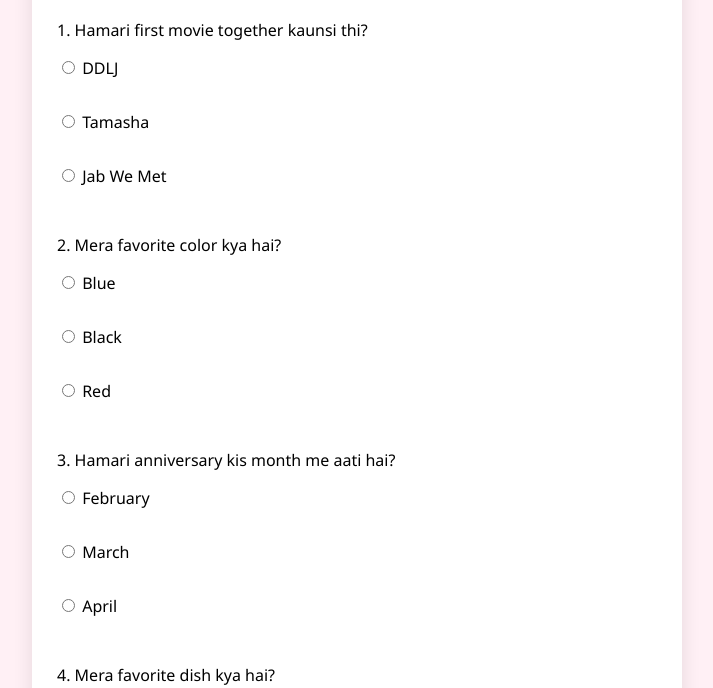
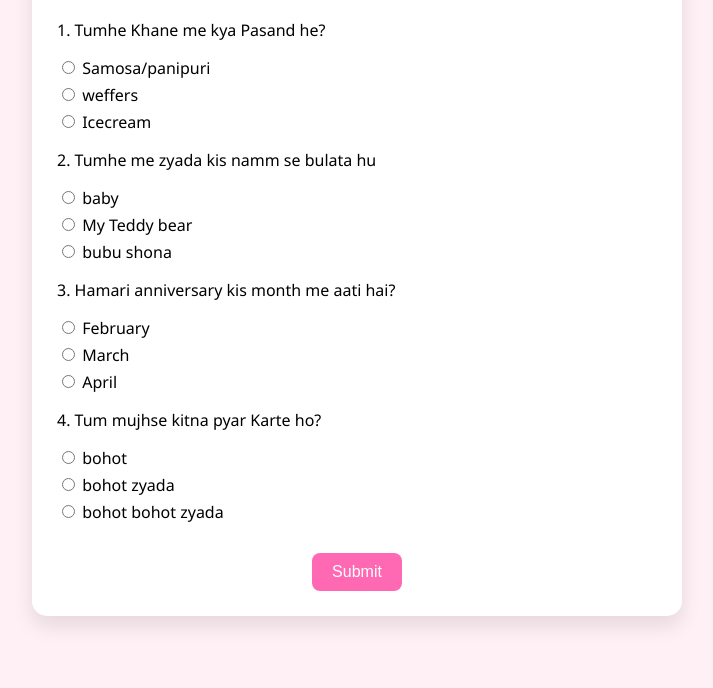
Before and after one commit to SalmanBhagat/surprise, a plain HTML site: page index.html in a window 1280 px wide. Shown: the part 112-800 px from the top of the page, without its empty margins (283-996 px from the left). Drawn offline with Linux system fonts and the light colour scheme.

Commit message:
update code

```diff
--- a/index.html
+++ b/index.html
@@ -12,31 +12,31 @@
 
     <form id="quizForm">
       <div class="question">
-        <p>1. Hamari first movie together kaunsi thi?</p>
-        <label><input type="radio" name="q1" value="a" /> DDLJ</label><br>
-        <label><input type="radio" name="q1" value="b" /> Tamasha</label><br>
-        <label><input type="radio" name="q1" value="c" /> Jab We Met</label><br>
+        <p>1. Tumhe Khane me kya Pasand he?</p>
+        <label><input type="radio" name="q1" value="a" /> Samosa/panipuri</label>
+        <label><input type="radio" name="q1" value="b" /> weffers</label>
+        <label><input type="radio" name="q1" value="c" /> Icecream</label>
       </div>
 
       <div class="question">
-        <p>2. Mera favorite color kya hai?</p>
-        <label><input type="radio" name="q2" value="a" /> Blue</label><br>
-        <label><input type="radio" name="q2" value="b" /> Black</label><br>
-        <label><input type="radio" name="q2" value="c" /> Red</label><br>
+        <p>2. Tumhe me zyada kis namm se bulata hu</p>
+        <label><input type="radio" name="q2" value="a" /> baby</label>
+        <label><input type="radio" name="q2" value="b" /> My Teddy bear</label>
+        <label><input type="radio" name="q2" value="c" /> bubu shona</label>
       </div>
 
       <div class="question">
         <p>3. Hamari anniversary kis month me aati hai?</p>
-        <label><input type="radio" name="q3" value="a" /> February</label><br>
-        <label><input type="radio" name="q3" value="b" /> March</label><br>
-        <label><input type="radio" name="q3" value="c" /> April</label><br>
+        <label><input type="radio" name="q3" value="a" /> February</label>
+        <label><input type="radio" name="q3" value="b" /> March</label>
+        <label><input type="radio" name="q3" value="c" /> April</label>
       </div>
 
       <div class="question">
-        <p>4. Mera favorite dish kya hai?</p>
-        <label><input type="radio" name="q4" value="a" /> Biryani</label><br>
-        <label><input type="radio" name="q4" value="b" /> Pasta</label><br>
-        <label><input type="radio" name="q4" value="c" /> Pizza</label><br>
+        <p>4. Tum mujhse kitna pyar Karte ho?</p>
+        <label><input type="radio" name="q4" value="a" /> bohot</label>
+        <label><input type="radio" name="q4" value="b" /> bohot zyada</label>
+        <label><input type="radio" name="q4" value="c" /> bohot bohot zyada</label>
       </div>
 
       <button type="submit">Submit</button>
@@ -48,10 +48,8 @@
     <div class="popup-content">
       <h2>🎉 Congratulations Jaan! 🎉</h2>
       <p>
-        Tumhara muskurana meri pehchaan hai,<br />
-        Tum khush raho yahi meri shaan hai,<br />
-        Kuch bhi nahi hai tumhare bina,<br />
-        Bas tum ho to meri har subah aur shaam hai... 💖
+        💕 Mujhe ✨ jine Ki Khwahish ✨ Hoti Hai, <br>
+          Teri ❣ Muskurahat 😍 Dekh Kar... 💕
       </p>
       <button onclick="closePopup()">Close</button>
     </div>
--- a/script.js
+++ b/script.js
@@ -2,10 +2,10 @@ document.getElementById("quizForm").addEventListener("submit", function (e) {
   e.preventDefault();
 
   const answers = {
-    q1: "b",
+    q1: "a",
     q2: "a",
-    q3: "a",
-    q4: "a"
+    q3: "c",
+    q4: "c"
   };
 
   let allCorrect = true;
--- a/style.css
+++ b/style.css
@@ -16,7 +16,7 @@ body {
 }
 
 .question {
-  margin: 20px 0;
+  margin: 10px 0;
   text-align: left;
 }
 
```
